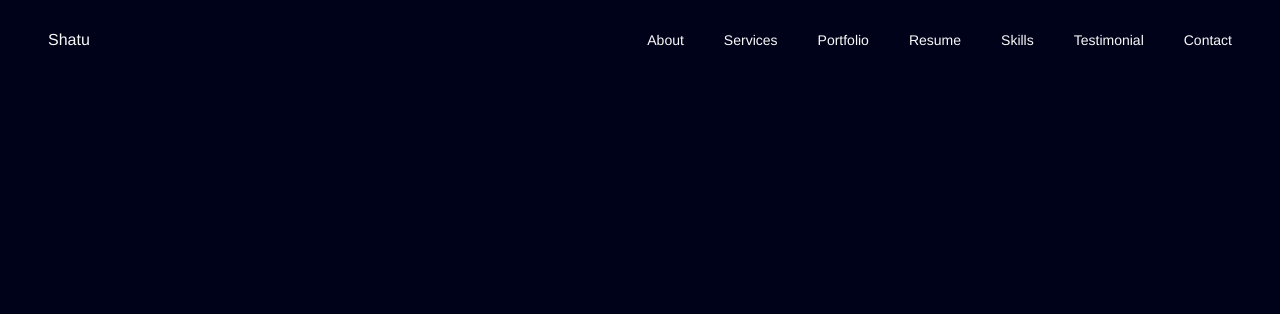
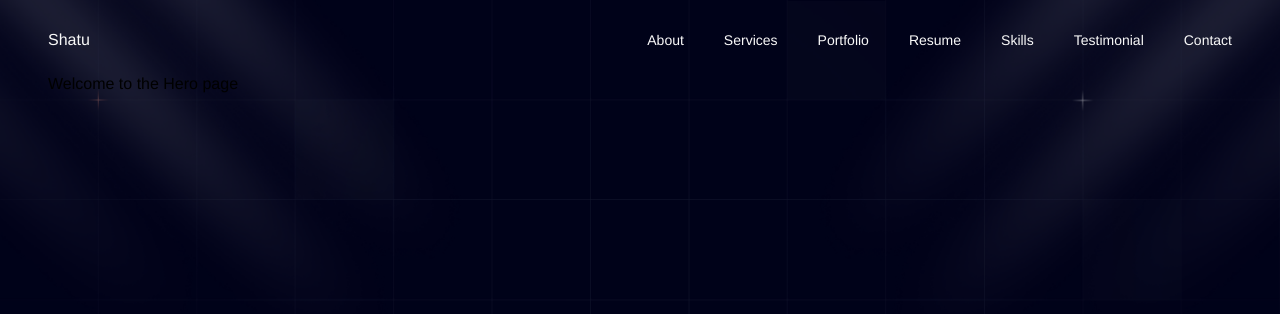
Before and after one commit to mehedii-h03/shatu, a Next.js app: page / in a window 1280 px wide. Shown: the top 314 px of the page. Built offline with nearby package versions, Linux system fonts and the light colour scheme.

Commit message:
background shape added

```diff
--- a/src/app/page.tsx
+++ b/src/app/page.tsx
@@ -1,9 +1,16 @@
+import Hero from "@/components/Hero";
 import Navbar from "@/components/Navbar";
 
 export default function Home() {
   return (
     <div className="sm:max-w-screen-sm md:max-w-screen-md lg:max-w-screen-lg xl:max-w-screen-xl 2xl:max-w-screen-2xl mx-auto px-6 xl:px-12">
+      {/* Background shape */}
+      <div
+        style={{ backgroundImage: "url(/shape-1.png)" }}
+        className="absolute inset-0 top-0 left-0 bg-cover bg-no-repeat bg-center -z-10"
+      />
       <Navbar />
+      <Hero />
     </div>
   );
 }
--- /dev/null
+++ b/src/components/Hero.tsx
@@ -0,0 +1,9 @@
+const Hero = () => {
+  return (
+    <div>
+      <h1>Welcome to the Hero page</h1>
+    </div>
+  );
+};
+
+export default Hero;
```
Also changed, not shown: public/shape-1.png (added).
